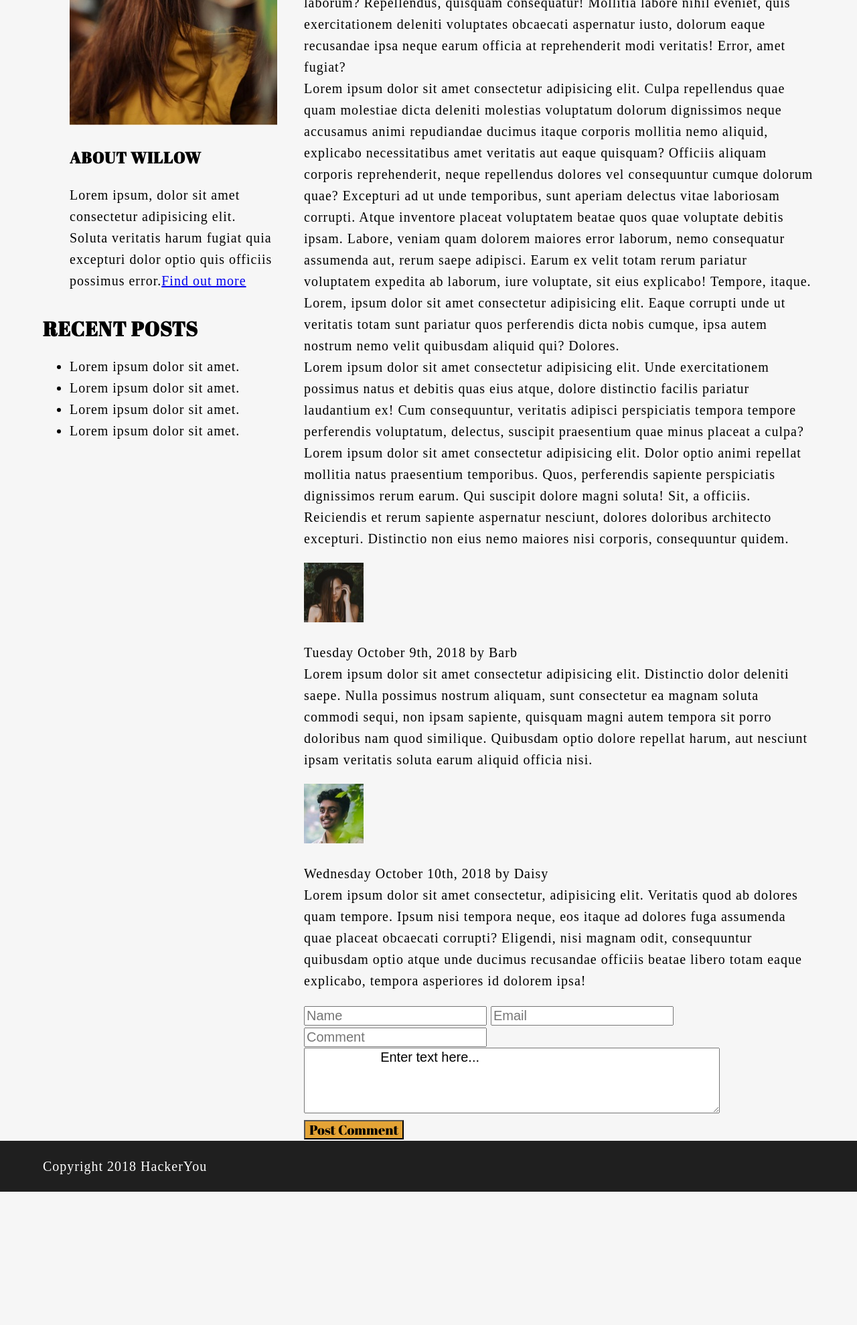
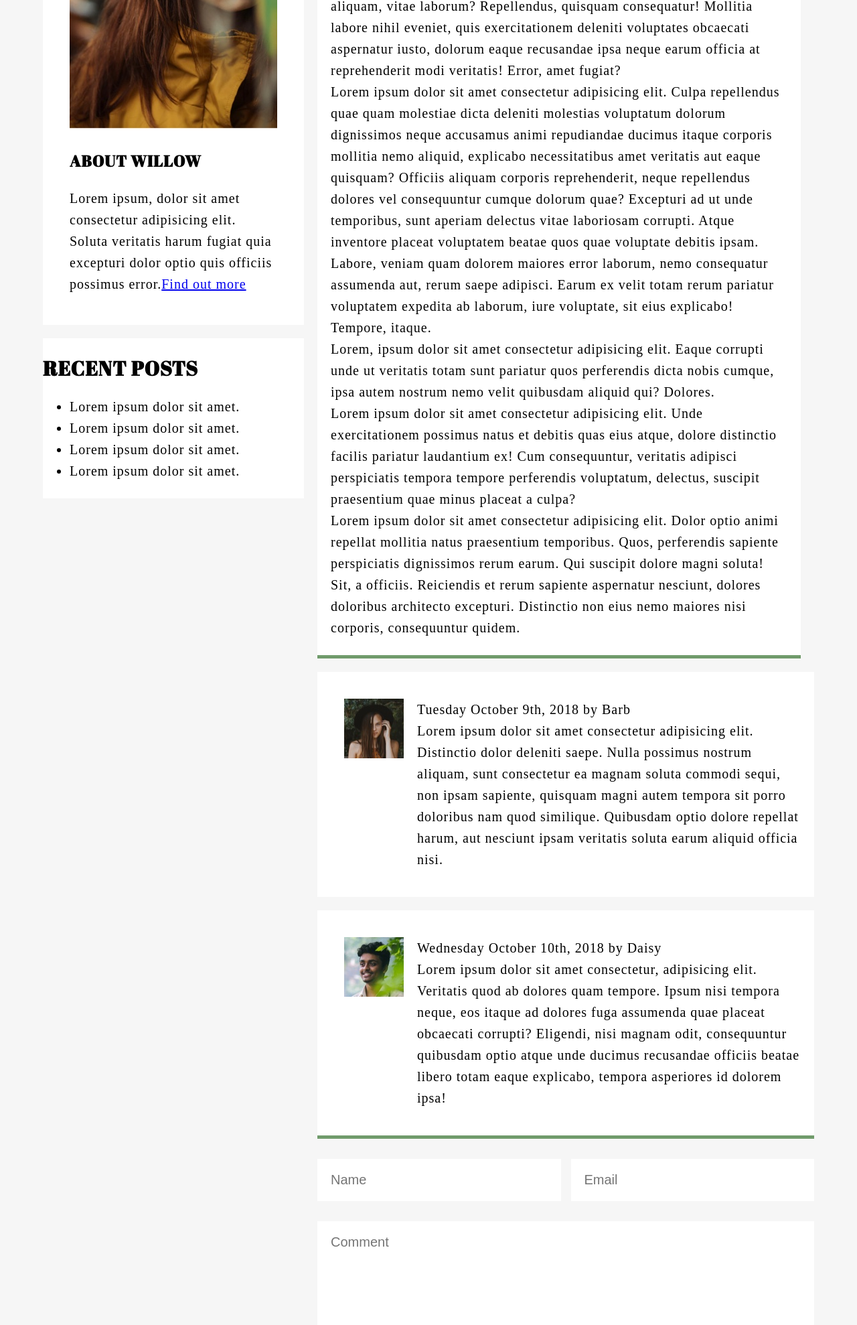
Before and after one commit to ScottMartino/scottmartino-project01, a plain HTML site: page blog.html in a window 1280 px wide. Shown: the part 822-2800 px from the top of the page at 67% size. Before the commit the page ends 2601 px from the top, so only its background shows below. Drawn offline with Linux system fonts and the light colour scheme; a web font is replaced by a local one.

Commit message:
updated blog styling

```diff
--- a/blog.html
+++ b/blog.html
@@ -16,7 +16,7 @@
             <h2>WILLOW</h2>
             <a href="#">Blog</a>
             <a href="contact.html">Contact</a>
-        </div><!-- End of wrapper -->
+        </div>
     </nav>
 <!-- End of Nav -->
 <!-- Start of Header -->
@@ -30,12 +30,14 @@
     <main>
         <div class="wrapper">
             <div class="left-column">
+                <div class="box1-about">
                     <article class="blog-about">
                         <img src="./assets/blog-image-2.jpg" alt="Willow in the shade of a tree">
                         <h3>ABOUT WILLOW</h3>
                         <p>Lorem ipsum, dolor sit amet consectetur adipisicing elit. Soluta veritatis harum fugiat quia excepturi dolor optio quis officiis possimus error.<a href="#">Find out more</a></p>
-
                     </article>
+                </div>
+                <div class="box2-recent">
                     <article class="blog-recent">
                         <h2>RECENT POSTS</h2>
                         <ul>
@@ -46,7 +48,9 @@
                         </ul>
                     </article>
                 </div>
+            </div>
             <div class="right-column">
+                <div class="blog-box1">
                     <article class="blog-post1">
                         <h2>MY FAVOURITE TRAVEL DESTINATIONS</h2>
                         <p>Monday October 8th, 2018 by Willow<br>
@@ -57,44 +61,46 @@
                             Lorem ipsum dolor sit amet consectetur adipisicing elit. Unde exercitationem possimus natus et debitis quas eius atque, dolore distinctio facilis pariatur laudantium ex! Cum consequuntur, veritatis adipisci perspiciatis tempora tempore perferendis voluptatum, delectus, suscipit praesentium quae minus placeat a culpa?<br>
                             Lorem ipsum dolor sit amet consectetur adipisicing elit. Dolor optio animi repellat mollitia natus praesentium temporibus. Quos, perferendis sapiente perspiciatis dignissimos rerum earum. Qui suscipit dolore magni soluta! Sit, a officiis. Reiciendis et rerum sapiente aspernatur nesciunt, dolores doloribus architecto excepturi. Distinctio non eius nemo maiores nisi corporis, consequuntur quidem.<br></p>
                     </article>
+                </div>
+                <div class="blog-box2">
                     <article class="blog-post2">
+                        <div class="blog-image3">
                             <img src="./assets/blog-image-3.jpg" alt="Picture of blog poster named Barb">
+                        </div>
                         <p>Tuesday October 9th, 2018 by Barb<br>
                         Lorem ipsum dolor sit amet consectetur adipisicing elit. Distinctio dolor deleniti saepe. Nulla possimus nostrum aliquam, sunt consectetur ea magnam soluta commodi sequi, non ipsam sapiente, quisquam magni autem tempora sit porro doloribus nam quod similique. Quibusdam optio dolore repellat harum, aut nesciunt ipsam veritatis soluta earum aliquid officia nisi.</p>
                     </article>
                     <article class="blog-post3">
+                        <div class="blog-image4">
                             <img src="./assets/blog-image-4.jpg" alt="Picture of blog poster named Daisy">
+                        </div>
                         <p>Wednesday October 10th, 2018 by Daisy<br>
                         Lorem ipsum dolor sit amet consectetur, adipisicing elit. Veritatis quod ab dolores quam tempore. Ipsum nisi tempora neque, eos itaque ad dolores fuga assumenda quae placeat obcaecati corrupti? Eligendi, nisi magnam odit, consequuntur quibusdam optio atque unde ducimus recusandae officiis beatae libero totam eaque explicabo, tempora asperiores id dolorem ipsa!</p>
                     </article>
-            <form action="#">
-                <div>
-                     <input type="text" placeholder="Name" id="">
-                     <input type="text" placeholder="Email" id="">
                 </div>
-                <div>
-                    <input type="text" placeholder="Comment">
-                    <textarea id="freeform" name="freeform" rows="4" cols="50">
-                    Enter text here...
-                    </textarea>
+
+                <form action="#" class="comment-form">
+                    <div class="top-form">
+                        <input type="text" placeholder="Name" class="input-name">
+                        <input type="text" placeholder="Email" class="input-email">
                     </div>
-                <div>
-                    <button>Post Comment</button>
+                    <div class="bottom-form">
+                        <input type="text" placeholder="Comment" class="input-comment">
+                    </div>
+                    <div class="button-box">
+                        <button class="form-button">Post Comment</button>
                     </div>
                 </form>
+
             </div>
         </div>
-
+    </main>
+    <!-- End of Main -->
     <!-- Start of Footer -->
     <footer>
         <div class="wrapper">
             <p>Copyright 2018 HackerYou</p>
         </div>
     </footer>
-
-
-
-
-</main>
 </body>
 </html>
--- a/styles/sass/partials/_blog.scss
+++ b/styles/sass/partials/_blog.scss
@@ -1,3 +1,5 @@
+@use "variables" as *;
+
 .blog-header{
     background-image: url("../assets/blog-image-1.jpg");
     height: 400px;
@@ -22,3 +24,94 @@ main .wrapper{
 .blog-about{
     margin:40px;
 }
+
+.box1-about{
+    background-color: white;
+    padding-top:5px;
+    padding-bottom: 5px;
+    margin-right: 20px;
+}
+
+.box2-recent{
+    background-color: white;
+    padding-top: 5px;
+    padding-bottom: 5px;
+    margin-top: 20px;
+    margin-right: 20px;
+}
+
+.blog-box1{
+    background-color: white;
+    padding-top: 5px;
+    padding-bottom: 5px;
+    margin-right: 20px;
+    padding-left: 20px;
+    padding-right: 20px;
+    border-bottom: 5px  solid $primary;
+}
+
+.blog-box2{
+    border-bottom: 5px solid $primary;
+}
+
+.blog-post2{
+    display: flex;
+    background-color: white;
+    margin-top: 20px;
+    margin-bottom: 20px;
+    padding:20px;
+}
+
+.blog-post3{
+    display:flex;
+    background-color: white;
+    padding:20px;
+}
+
+.blog-image3{
+    padding:20px;
+}
+
+.blog-image4{
+    padding:20px;
+}
+
+.comment-form input{
+    border:0;
+    margin-top:30px;
+}
+
+.top-form{
+    display: flex;
+}
+
+.input-name,
+.input-email{
+    flex-basis: 50%;
+    padding-top: 20px;
+    padding-bottom: 20px;
+    padding-left: 20px;
+}
+
+.input-name{
+    margin-right:15px;
+}
+.input-comment{
+    width:100%;
+    padding-top: 20px;
+    padding-bottom:200px;
+    padding-left: 20px;
+    margin-bottom:10px;
+}
+
+.button-box{
+    width:100%;
+}
+
+.form-button{
+    width: 100%;
+    padding-top: 10px;
+    padding-bottom: 10px;
+    border: none;
+    margin-bottom: 75px;
+}
```
Also changed, not shown: styles/styles.css. Lines whose indentation alone changed are shown as unchanged.
